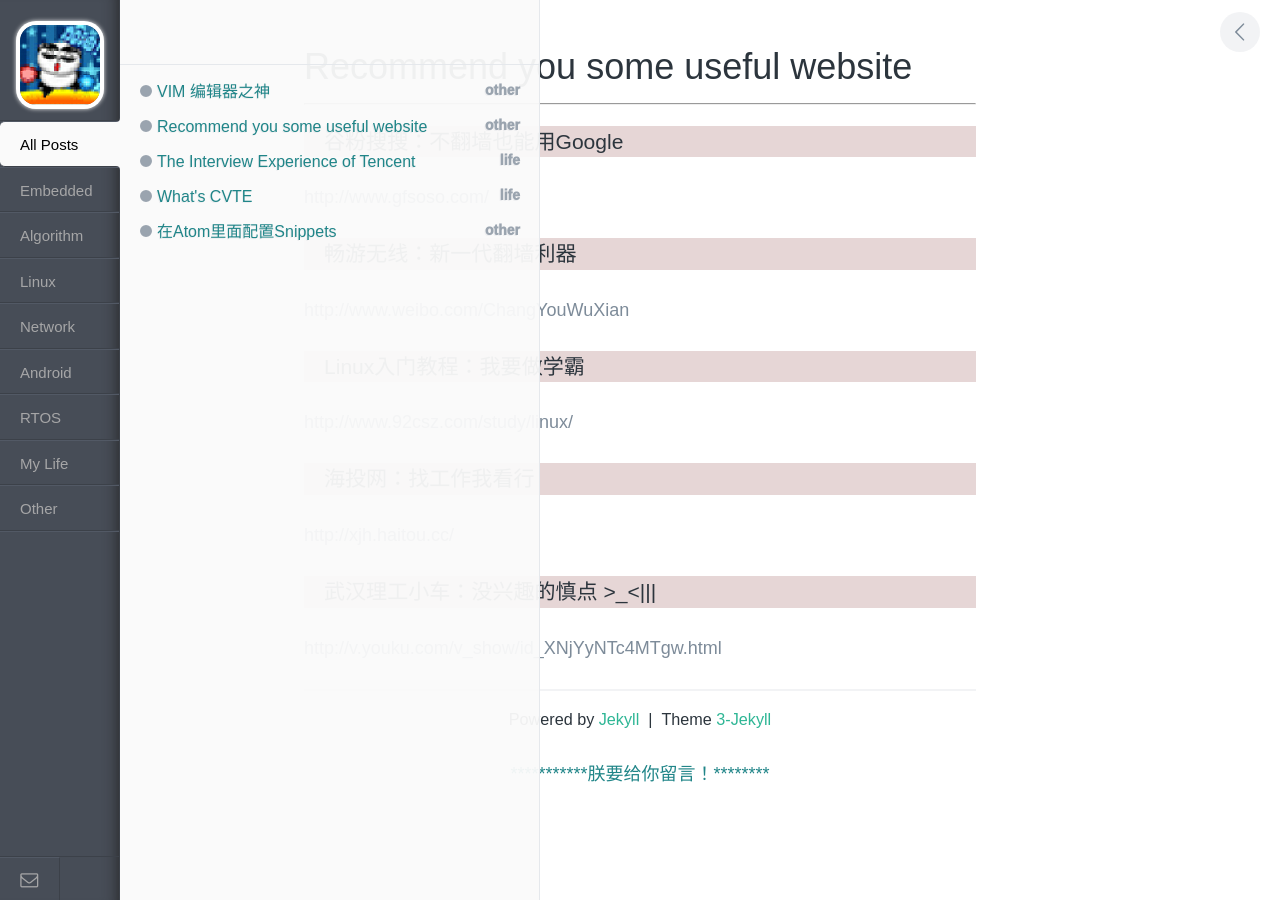
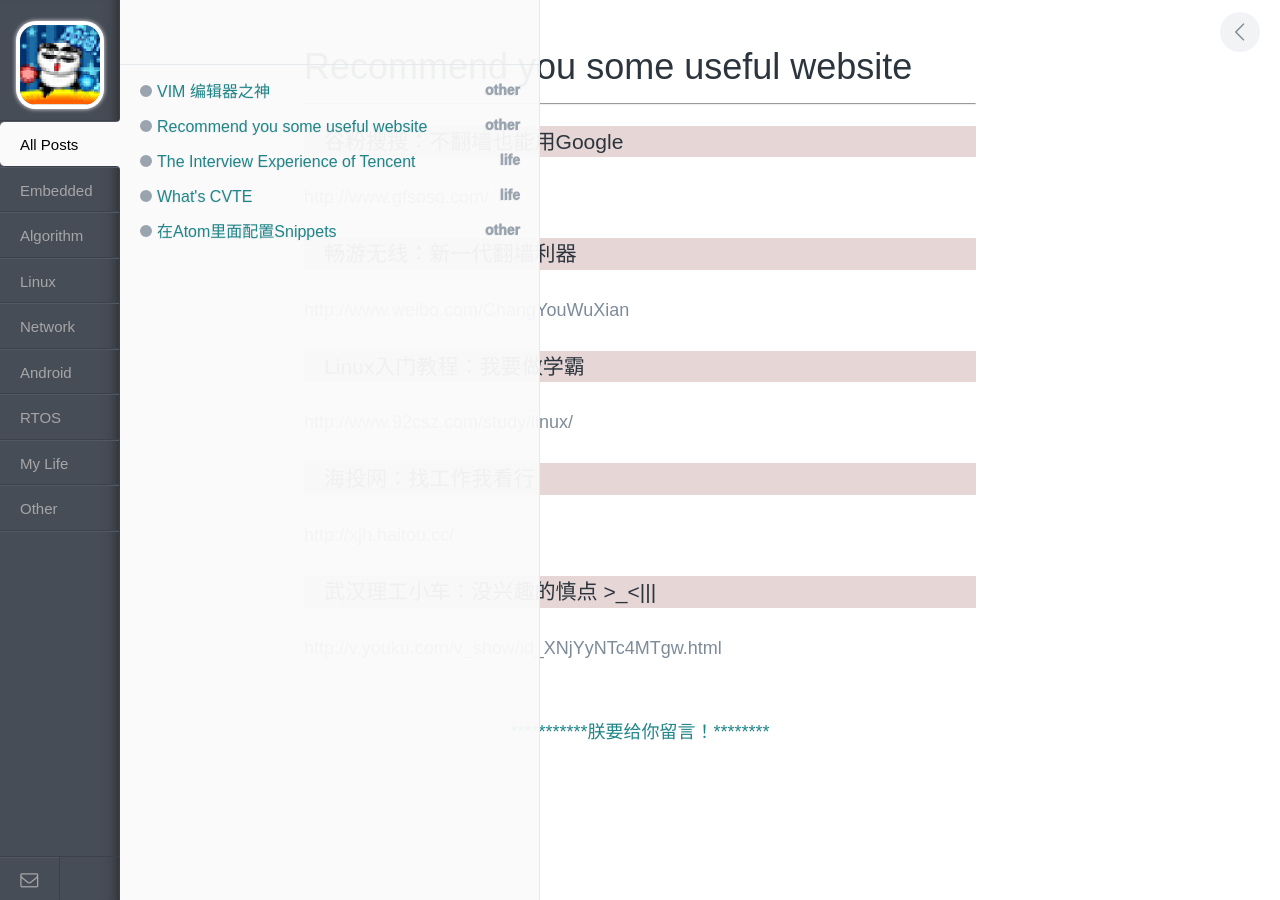
Before and after one commit to xnzaa/xnzaa.github.io, a Jekyll site: the page built from _posts/2014-12-14-recommend-some-useful-website.md, in a window 1280 px wide. Built offline with Jekyll 4.4.1, drawn with Linux system fonts in a browser that asks for light colours; comment, search, counter and statistics services are not loaded.

Commit message:
change post

```diff
--- a/_layouts/index.html
+++ b/_layouts/index.html
@@ -95,6 +95,7 @@
         </div>
       </div>
 	 <div style="text-align:center;"><a href="#" onclick="window.location.reload()" vertical-align:middle; >***********朕要给你留言！********</a></div>
+	 <div style="text-align:center;"><br><br></div>
 		</div>
     </div> <!-- end #post -->
 
--- a/_layouts/post.html
+++ b/_layouts/post.html
@@ -16,4 +16,3 @@ layout: index
 
  <script  type="text/javascript" src="http://v2.uyan.cc/code/uyan.js?uid=1995082"></script>
 <div id="uyan_frame"></div>
-<p id="copyright">Powered by <a href="http://jekyllrb.com" target="_blank">Jekyll</a>&nbsp;&nbsp;|&nbsp;&nbsp;Theme <a href="https://github.com/P233/3-Jekyll" target="_blank">3-Jekyll</a></p>
```
